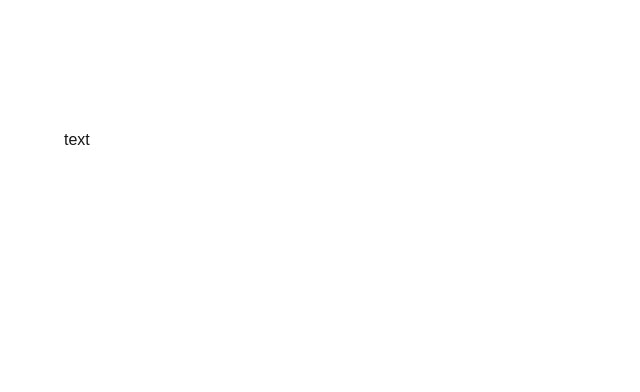
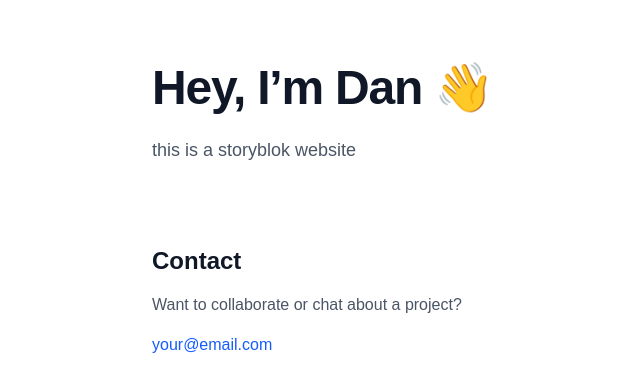
Before and after one commit to danosullivan1/dan-portfolio, a Next.js app: page / in a window 1280 px wide. Shown: the top 392 px of the page, without its empty margins (0-640 px from the left). Built offline with nearby package versions, Linux system fonts and the light colour scheme.

Commit message:
test commit

```diff
--- a/app/page.tsx
+++ b/app/page.tsx
@@ -1,9 +1,38 @@
-import Image from "next/image";
-
 export default function Home() {
   return (
-      <main className="flex flex-1 w-full flex-col items-center justify-between py-32 px-16 bg-white dark:bg-black sm:items-start">
-        text
-      </main>
+    <main className="min-h-screen bg-white text-gray-900">
+      {/* Container */}
+      <div className="mx-auto max-w-5xl px-6 py-16">
+
+        {/* HERO */}
+        <section className="mb-20">
+
+          <h1 className="text-5xl font-bold tracking-tight mb-6">
+            Hey, I’m Dan 👋
+          </h1>
+
+          <p className="text-lg text-gray-600 max-w-2xl leading-relaxed">
+            this is a storyblok website
+          </p>
+        </section>
+
+        {/* CONTACT */}
+        <section id="contact">
+          <h2 className="text-2xl font-semibold mb-4">Contact</h2>
+
+          <p className="text-gray-600 mb-4">
+            Want to collaborate or chat about a project?
+          </p>
+
+          <a
+            href="mailto:your@email.com"
+            className="text-blue-600 hover:underline"
+          >
+            your@email.com
+          </a>
+        </section>
+
+      </div>
+    </main>
   );
 }
```
